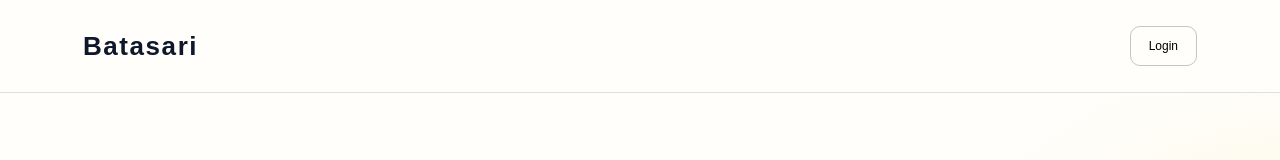
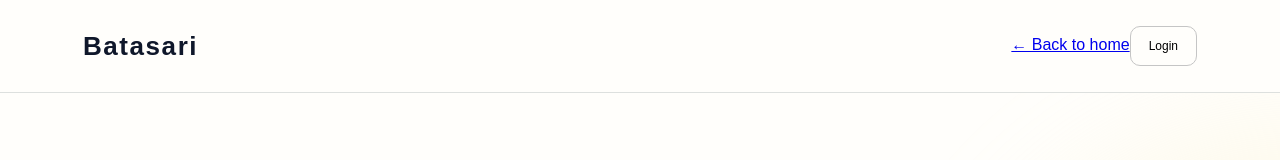
Before and after one commit to nikitha14-dotcom/batasari, a Next.js app in the folder web/: page /signup in a window 1280 px wide. Shown: the top 160 px of the page. Built offline with nearby package versions, Linux system fonts and the light colour scheme; no server answers.

Commit message:
Add home navigation to sign-up

```diff
--- a/web/app/signup/page.tsx
+++ b/web/app/signup/page.tsx
@@ -1,5 +1,6 @@
 "use client";
 
+import Link from "next/link";
 import { useEffect, useState } from "react";
 import { useRouter } from "next/navigation";
 
@@ -166,7 +167,7 @@ export default function SignUpPage() {
   }
 
   return (
-    <OnboardingShell topBarAction={<LoginLink />} cardClassName={styles.card} aside={<Welcome />}>
+    <OnboardingShell topBarAction={<div className={styles.topBarActions}><Link href="/" className={styles.backHome}>← Back to home</Link><LoginLink /></div>} cardClassName={styles.card} aside={<Welcome />}>
       <div className={styles.head}>
         <h1 className={styles.title}>Sign Up</h1>
       </div>
```
